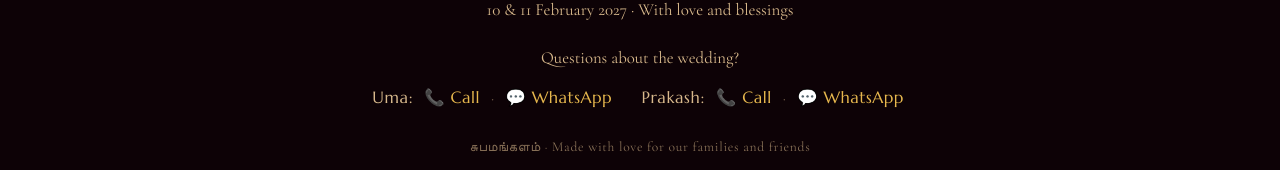
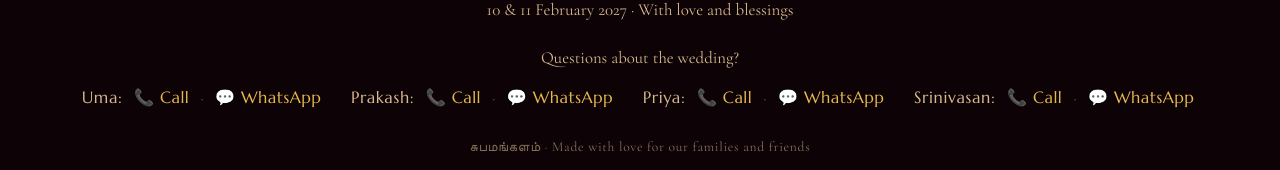
Before and after one commit to Gauravp2104/wedding_website, a React (Vite) app in the folder client/: page / in a window 1280 px wide. Shown: the part 9151-9321 px from the top of the page. Built offline with nearby package versions, Linux system fonts and the light colour scheme; no server answers; a web font is replaced by a local one.

Commit message:
Added contacts

```diff
--- a/client/src/components/Footer.jsx
+++ b/client/src/components/Footer.jsx
@@ -2,6 +2,8 @@
 const CONTACTS = [
   { name: 'Uma', tel: '+919606647106' },
   { name: 'Prakash', tel: '+919900824684' },
+  { name: 'Priya', tel: '+919619304464' },
+  { name: 'Srinivasan', tel: '+919820964810' },
 ];
 
 export default function Footer() {
```
